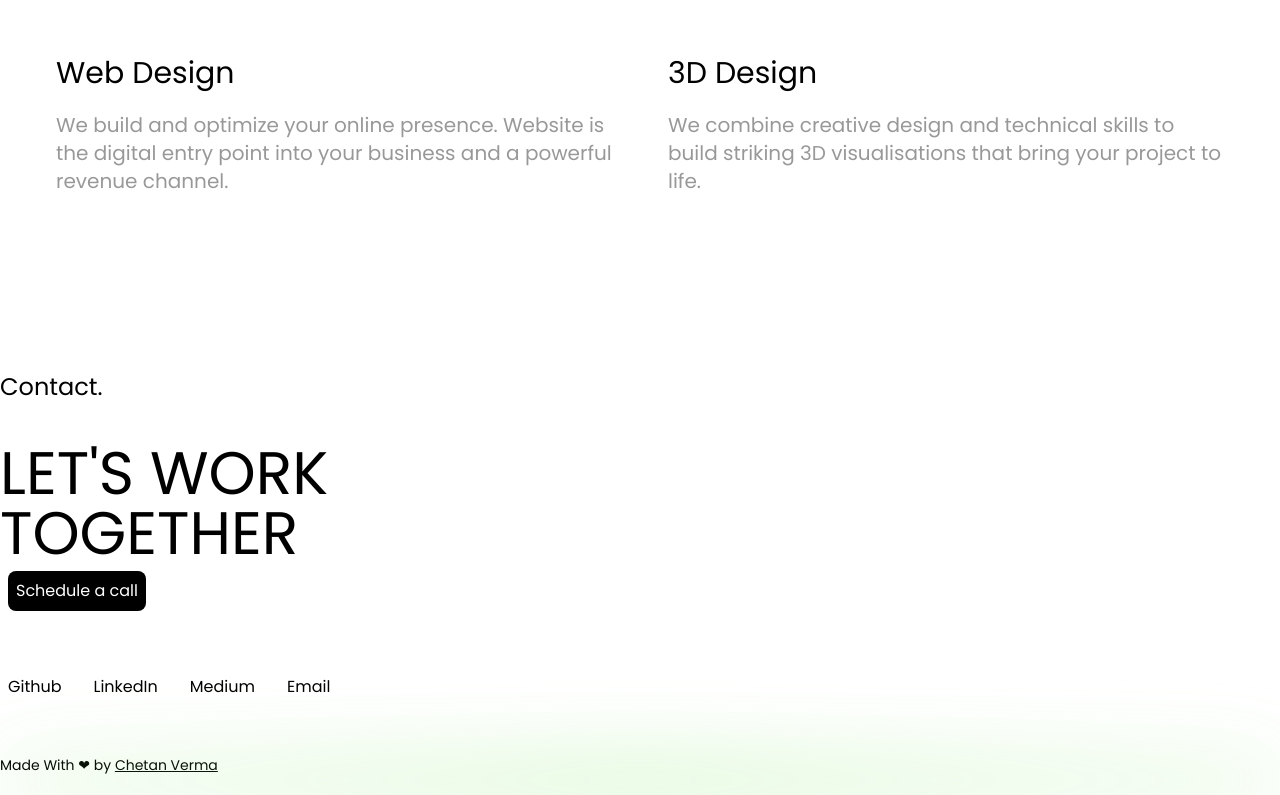
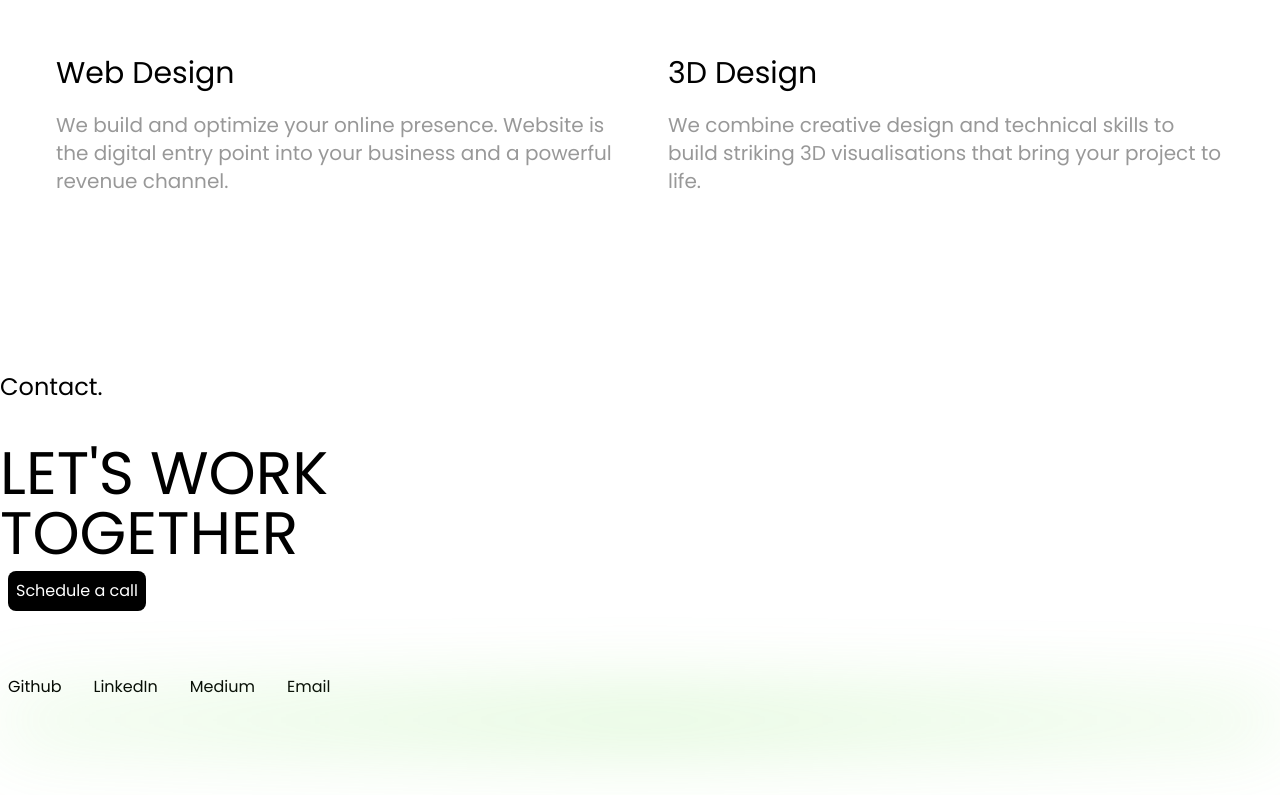
Before and after one commit to fiona-cai/personal, a Next.js app: page / in a window 1280 px wide. Shown: the part 3785-4580 px from the top of the page. After the commit the page ends 4520 px from the top, so only its background shows below. Built offline with nearby package versions, Linux system fonts and the light colour scheme.

Commit message:
remove footer txt

```diff
--- a/components/Footer/index.js
+++ b/components/Footer/index.js
@@ -23,12 +23,6 @@ const Footer = ({}) => {
           </div>
         </div>
       </div>
-      <h1 className="text-sm text-bold mt-2 laptop:mt-10 p-2 laptop:p-0">
-        Made With ❤ by{" "}
-        <Link href="http://www.chetanverma.com">
-          <a className="underline underline-offset-1">Chetan Verma</a>
-        </Link>
-      </h1>
     </>
   );
 };
```
